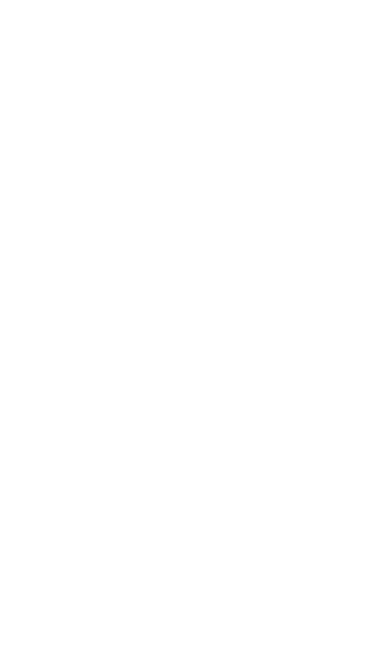
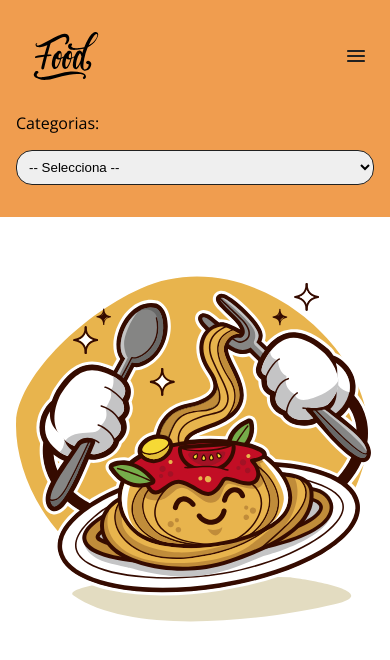
Before and after one commit to devchris03/FoodRecipe, a plain HTML site: page index.html in a window 390 px wide. Drawn offline with Linux system fonts and the light colour scheme.

Commit message:
style: Pagina receta diseño para mobile

```diff
--- /dev/null
+++ b/css/style.css
@@ -0,0 +1,114 @@
+:root {
+    font-size: 16px;
+    --colorPrimary: #f09d4f;
+    --colorWhite: #FFFFFF;
+    --colorBlack: #212121;
+    --fontSecundary: "Open Sans";
+    --fontPrimary: 'Fraunces';
+}
+
+/* fuentes estaticas*/
+@font-face {
+    font-family: 'Open Sans';
+    src: url(../font/OpenSans-Regular.ttf);
+    font-style: normal;
+    font-weight: 400;
+}
+
+@font-face {
+    font-family: 'Fraunces';
+    src: url(../font/Fraunces_9pt-Bold.ttf);
+    font-style: normal;
+    font-weight: 700;
+}
+
+@font-face {
+    font-family: 'Fraunces';
+    src: url(../font/Fraunces_9pt-Bold.ttf);
+    font-style: normal;
+    font-weight: 400;
+}
+
+
+
+/* estilos generales  */
+body {
+    margin: 0;
+    font-size: 1rem;
+    font-family: var(--fontSecundary);
+}
+
+img {
+    display: block;
+}
+
+.wrapper {
+    padding-inline: 1rem;
+    max-inline-size: 75rem;
+    margin-inline: auto;
+}
+
+/* header */
+
+.header {
+    background: var(--colorPrimary);
+    padding-block: 2rem 1rem;
+}
+
+.header_content {
+    display: flex;
+    align-items: center;
+    justify-content: space-between;
+    gap: 2rem;
+}
+
+.menu {
+    background: transparent;
+    border: none;
+}
+
+.nav {
+    display: flex;
+    align-items: center;
+    gap: 2rem;
+}
+
+.nav_link {
+    color: var(--colorBlack);
+    text-decoration: none;
+    font-weight: 700;
+    font-size: 1rem;
+    font-family: var(--fontPrimary);
+    opacity: .7;
+}
+
+.nav_link[aria-current="page"] {
+    opacity: 1;
+}
+
+/* form */
+.formContent {
+    background: var(--colorPrimary);
+    padding-block: 1rem;
+    margin-block-end: 2rem;
+}
+
+.label,
+.select {
+    display: block;
+    margin-block-end: 1rem;
+}
+
+.select {
+    inline-size: 100%;
+    box-sizing: border-box;
+    border-radius: 1rem;
+    border: 1px solid var(--colorBlack);
+    padding: .5rem;
+}
+
+/* contenido */
+
+.ilustrator {
+    inline-size: 100%;
+}
--- a/index.html
+++ b/index.html
@@ -3,9 +3,35 @@
 <head>
     <meta charset="UTF-8">
     <meta name="viewport" content="width=device-width, initial-scale=1.0">
+    <link rel="stylesheet" href="./css/style.css">
     <title>Recetas</title>
 </head>
 <body>
+    <header class="header">
+        <div class="header_content wrapper">
+            <div class="header_logo">
+                <img src="./img/logo.svg" alt="Logo de Food" class="header_img" width="100" height="48">
+            </div> <!-- logo -->
 
+            <button class="menu" id="menu" aria-label="Presiona para ver el menu"><img src="./img/icon-menu.svg" alt="icono de menu"></button>
+
+        </div>
+    </header>
+
+    <main class="main">
+        <div class="formContent">
+            <form action="#" id="form" class="form wrapper" method="post">
+                <label class="label" for="recetas">Categorias:</label>
+                <select  name="" class="select" id="recetas" aria-label="Selecciona una categoria">
+                    <option value="" selected >-- Selecciona --</option>
+                </select>
+            </form>
+        </div>
+        <section class="result">
+            <div class="result_content wrapper" id="result">
+                <img src="./img/ilustration.svg" class="ilustrator" alt="Ilustración" width="400" height="400">
+            </div>
+        </section>
+    </main>
 </body>
 </html>
```
Also changed, not shown: font/Fraunces-VariableFont_SOFT,WONK,opsz,wght.ttf (added), font/Fraunces_9pt-Bold.ttf (added), font/Fraunces_9pt-Regular.ttf (added), font/OpenSans-Regular.ttf (added), img/icon-menu.svg (added), img/ilustration.svg (added), img/logo.svg (added).
